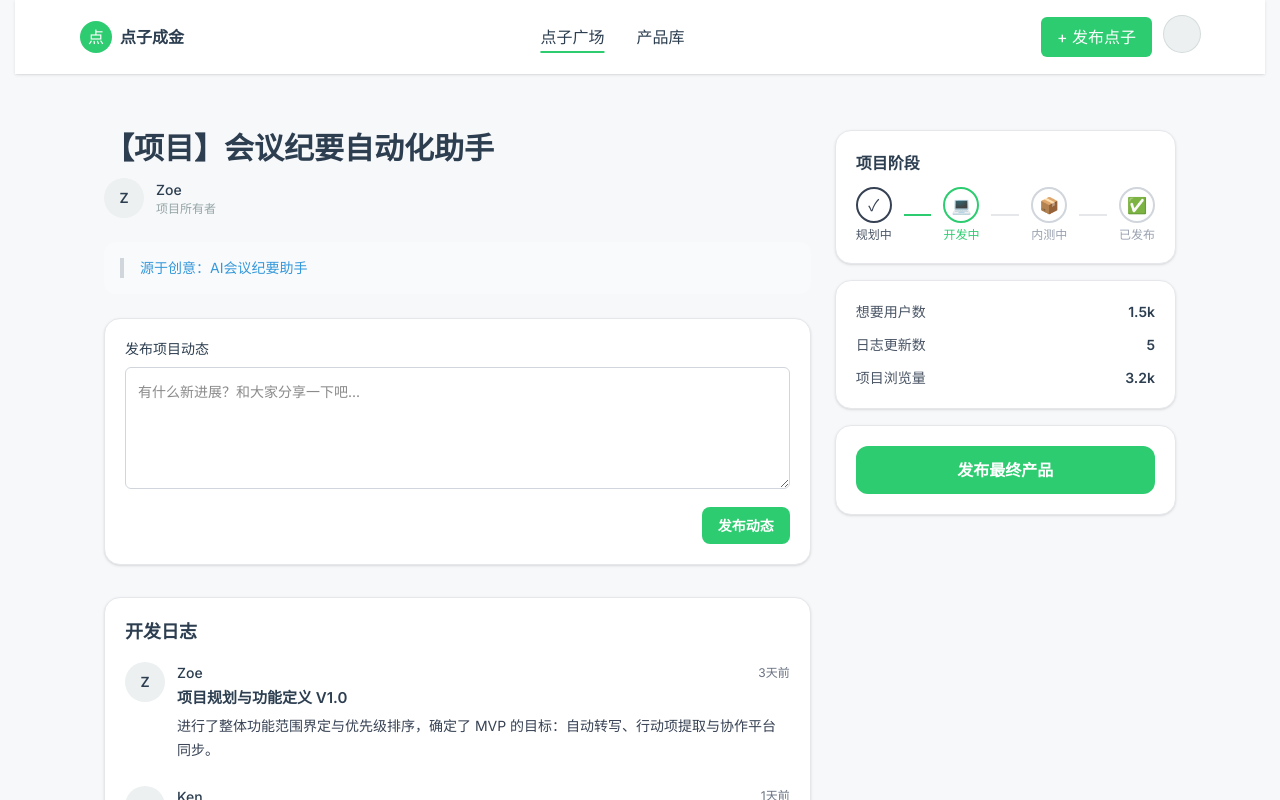
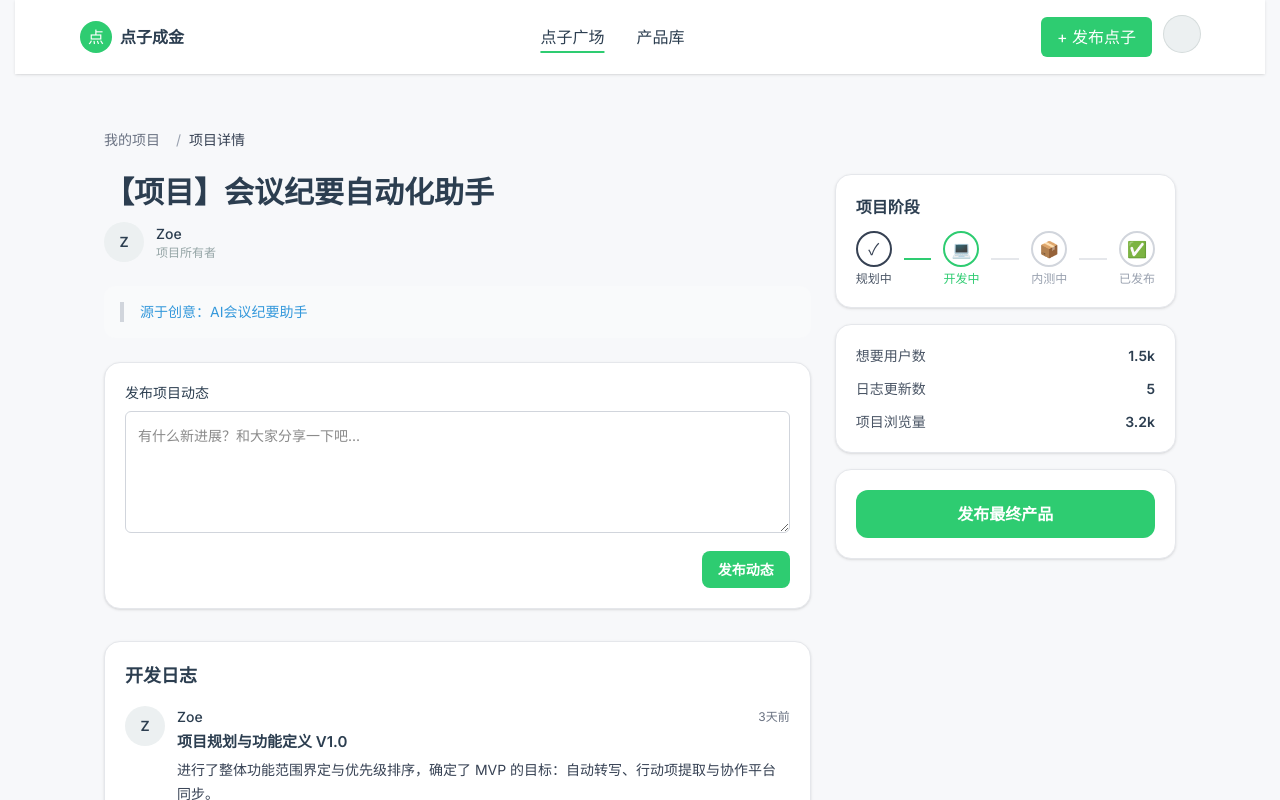
Before and after one commit to wlchen1102/Idea_to_gold, a Next.js app in the folder idea-to-gold/: page /project/1 in a window 1280 px wide. Shown: the top 800 px of the page. Built offline with nearby package versions, Linux system fonts and the light colour scheme.

Commit message:
0.0.8.2 增加了面包屑导航

```diff
--- a/idea-to-gold/src/app/creatives/new/page.tsx
+++ b/idea-to-gold/src/app/creatives/new/page.tsx
@@ -4,6 +4,7 @@ import { useEffect, useRef, useState } from "react";
 import ConfirmationModal from "@/components/ConfirmationModal";
 import Modal from "@/components/Modal";
 import CloseButton from "@/components/CloseButton";
+import Breadcrumb from "@/components/Breadcrumb";
 
 export default function NewCreativePage() {
   // 表单：受控状态
@@ -105,6 +106,7 @@ export default function NewCreativePage() {
 
   return (
     <div className="mx-auto max-w-6xl px-4 py-8">
+      <Breadcrumb paths={[{ href: "/", label: "创意广场" }, { label: "发布新创意" }]} />
       <div className="grid grid-cols-1 gap-6 md:grid-cols-3">
         {/* 左侧：表单（保持固定宽度，避免因隐藏侧栏导致整体变宽） */}
         <section className="md:col-span-2">
--- a/idea-to-gold/src/app/idea/[id]/[slug]/page.tsx
+++ b/idea-to-gold/src/app/idea/[id]/[slug]/page.tsx
@@ -4,6 +4,7 @@ import { ideas } from "@/data/ideas";
 import CommentsSection from "@/components/CommentsSection";
 import RightInfo from "@/components/RightInfo";
 import ClientEffects from "@/components/ClientEffects";
+import Breadcrumb from "@/components/Breadcrumb";
 
 // 复用 avatar 小组件
 function Avatar({ name, src }: { name: string; src?: string }) {
@@ -66,12 +67,7 @@ export default async function IdeaDetailPage({ params }: PageProps) {
 
   return (
     <div className="mx-auto max-w-6xl p-6">
-      <nav className="mb-4 text-sm text-gray-500">
-        <Link href="/" className="hover:underline">点子广场</Link>
-        <span className="mx-2">/</span>
-        <span className="text-gray-700">创意详情</span>
-      </nav>
-
+      <Breadcrumb paths={[{ href: "/", label: "创意广场" }, { label: "点子详情" }]} />
       <div className="grid grid-cols-1 gap-6 md:grid-cols-3">
         <section className="md:col-span-2">
           <h1 className="text-3xl font-extrabold leading-9 text-[#2c3e50]">{idea.title}</h1>
--- a/idea-to-gold/src/app/project/[id]/page.tsx
+++ b/idea-to-gold/src/app/project/[id]/page.tsx
@@ -1,5 +1,6 @@
 import Link from "next/link";
 import type React from "react";
+import Breadcrumb from "@/components/Breadcrumb";
 
 type PageParams = { id: string };
 type PageProps = { params: Promise<PageParams> };
@@ -60,6 +61,7 @@ export default async function ProjectHomePage({ params }: PageProps): Promise<Re
 
   return (
     <div className="mx-auto max-w-6xl p-6">
+      <Breadcrumb paths={[{ href: "/projects", label: "我的项目" }, { label: "项目详情" }]} />
       <div className="grid grid-cols-1 gap-6 md:grid-cols-3">
         {/* 左侧主内容区 */}
         <section className="md:col-span-2">
--- a/idea-to-gold/src/app/projects/new/page.tsx
+++ b/idea-to-gold/src/app/projects/new/page.tsx
@@ -1,8 +1,10 @@
+import Breadcrumb from "@/components/Breadcrumb";
 import Link from "next/link";
 
 export default function NewProjectPage() {
   return (
     <div className="mx-auto max-w-3xl px-4 py-8">
+      <Breadcrumb paths={[{ href: "/projects", label: "我的项目" }, { label: "创建新项目" }]} />
       {/* 标题区域 */}
       <header className="mb-8">
         <h1 className="text-3xl font-extrabold leading-9 text-[#2c3e50]">为你的新项目立项</h1>
--- a/idea-to-gold/src/app/projects/page.tsx
+++ b/idea-to-gold/src/app/projects/page.tsx
@@ -4,6 +4,7 @@ import Link from "next/link";
 import { useState } from "react";
 import type React from "react";
 import type { SVGProps } from "react";
+import Breadcrumb from "@/components/Breadcrumb";
 
 type Project = {
   id: string;
--- /dev/null
+++ b/idea-to-gold/src/components/Breadcrumb.tsx
@@ -0,0 +1,43 @@
+"use client";
+
+import Link from "next/link";
+import type React from "react";
+
+export interface BreadcrumbItem {
+  href?: string;
+  label: string;
+}
+
+interface BreadcrumbProps {
+  paths: BreadcrumbItem[];
+}
+
+export default function Breadcrumb({ paths }: BreadcrumbProps): React.ReactElement {
+  return (
+    <nav className="mb-6" aria-label="面包屑导航">
+      <ol className="flex items-center space-x-2 text-sm text-gray-500">
+        {paths.map((item, index) => (
+          <li key={index} className="flex items-center">
+            {index > 0 && (
+              <span className="mx-2 text-gray-400" aria-hidden="true">
+                /
+              </span>
+            )}
+            {item.href ? (
+              <Link
+                href={item.href}
+                className="hover:text-[#2ECC71] hover:underline transition-colors"
+              >
+                {item.label}
+              </Link>
+            ) : (
+              <span className="text-gray-700 font-medium" aria-current="page">
+                {item.label}
+              </span>
+            )}
+          </li>
+        ))}
+      </ol>
+    </nav>
+  );
+}
```
